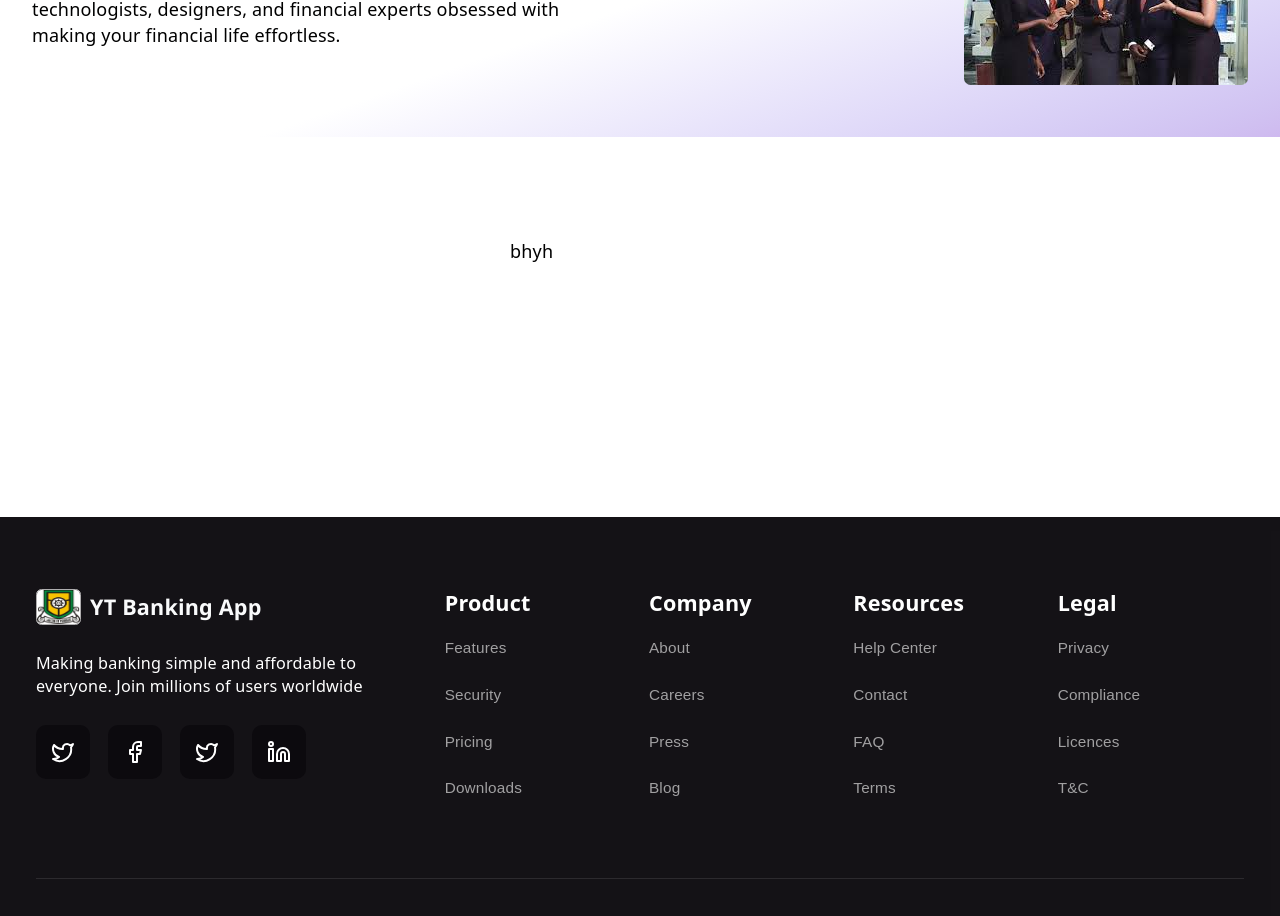
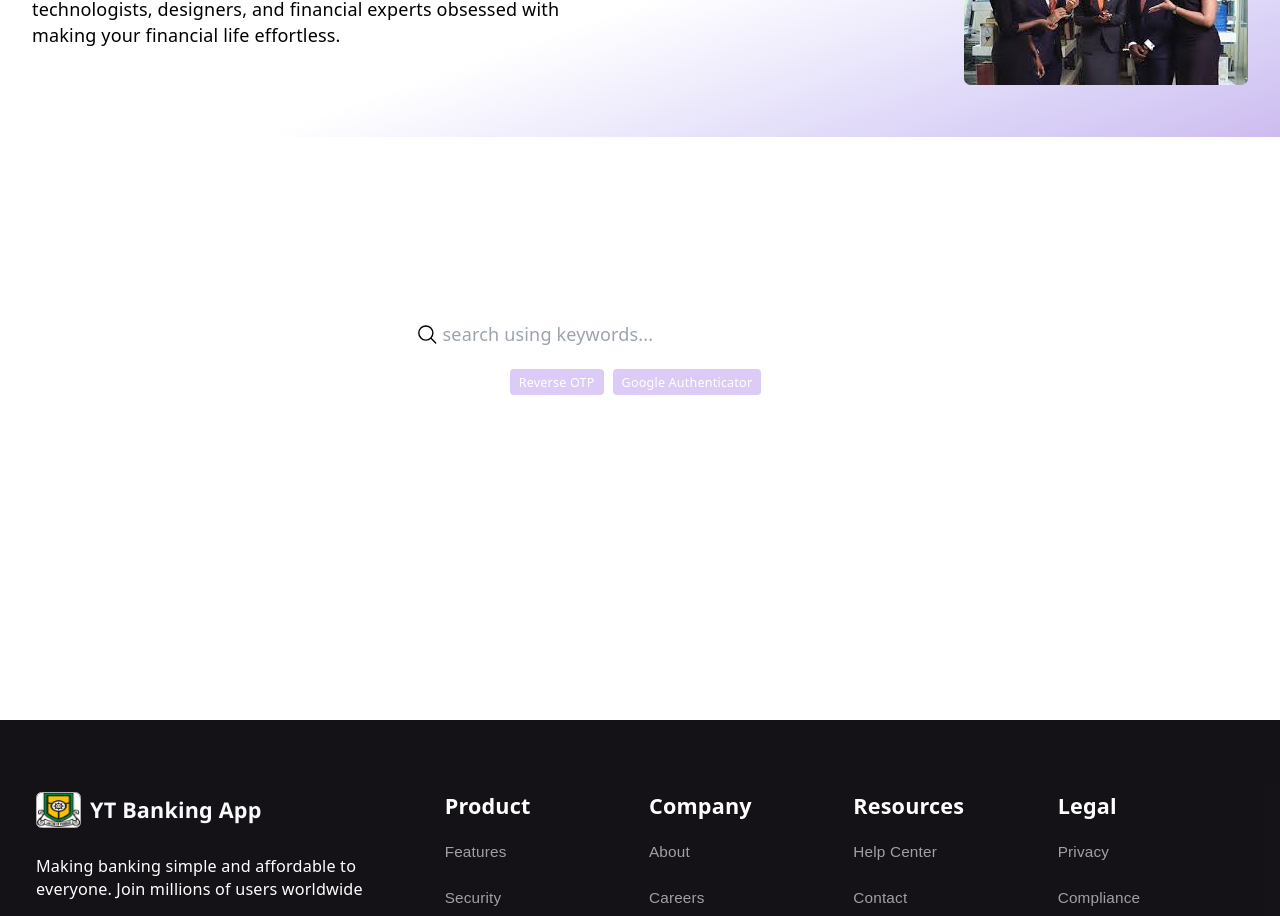
Before and after one commit to Ultimote01/YT-Banking-App, a React (Vite) app: page / in a window 1280 px wide. Shown: the part 3280-4196 px from the top of the page. Built offline with nearby package versions, Linux system fonts and the light colour scheme.

Commit message:
added support page

```diff
--- a/src/components/Support.jsx
+++ b/src/components/Support.jsx
@@ -1,5 +1,14 @@
 import { Link } from "react-router-dom";
-import Container from "./Container";
+
+
+function MagnifyingGlass({className}) {
+  return(
+    <svg xmlns="http://www.w3.org/2000/svg" className={className} fill="none" viewBox="0 0 24 24" strokeWidth={1.5} stroke="currentColor">
+    <path strokeLinecap="round" strokeLinejoin="round" d="m21 21-5.197-5.197m0 0A7.5 7.5 0 1 0 5.196 5.196a7.5 7.5 0 0 0 10.607 10.607Z" />
+    </svg>
+
+  )
+}
 
 export default function Support() {
     return (
@@ -7,17 +16,21 @@ export default function Support() {
 
              <div style={{backgroundImage: "linear-gradient(to right ,  oklch(31.64% 0.180 288.08) 0%)"}
             }
-            className="flex items-center justify-center py-[4rem] mt-[0.2rem]"
+            className="flex items-center justify-center pt-[7rem] pb-[3rem] mt-[0.05rem]"
             >
-              <form>
-                <input/>
-                <nav>
-                    <Link>bh</Link>
-                    <Link>yh</Link>
+              <div className="flex flex-col items-center">
+              <h1 className=" text-white pb-2 tracking-wider text-x lg:text-2xl">Hi, how can we help you?</h1>
+              <form className="bg-white py-[0.7rem] px-[2rem]  flex items-start rounded-3xl lg:px-[10rem]">
+                <MagnifyingGlass className={"size-6 pr-1 lg:ml-[-9rem]"}/>
+                <input className="bg-white text-black  " placeholder="search using keywords..."/>
+              </form>
+               <nav className=" pt-1 text-[0.5rem] text-white mt-1 lg:text-[0.7rem]">
+                    <Link className="mr-2 py-1 px-2 bg-[rgba(135,76,223,0.29)] rounded-[4px] ">Reverse OTP</Link>
+                    <Link className="mr-2 py-1 px-2 bg-[rgba(135,76,223,0.29)] rounded-[4px] ">Google Authenticator</Link>
                 </nav>
-              </form>
                 </div>
-                <div className="py-[5rem]">
+                </div>
+                <div className="py-[7.5rem]">
                 </div>
 
 
```
